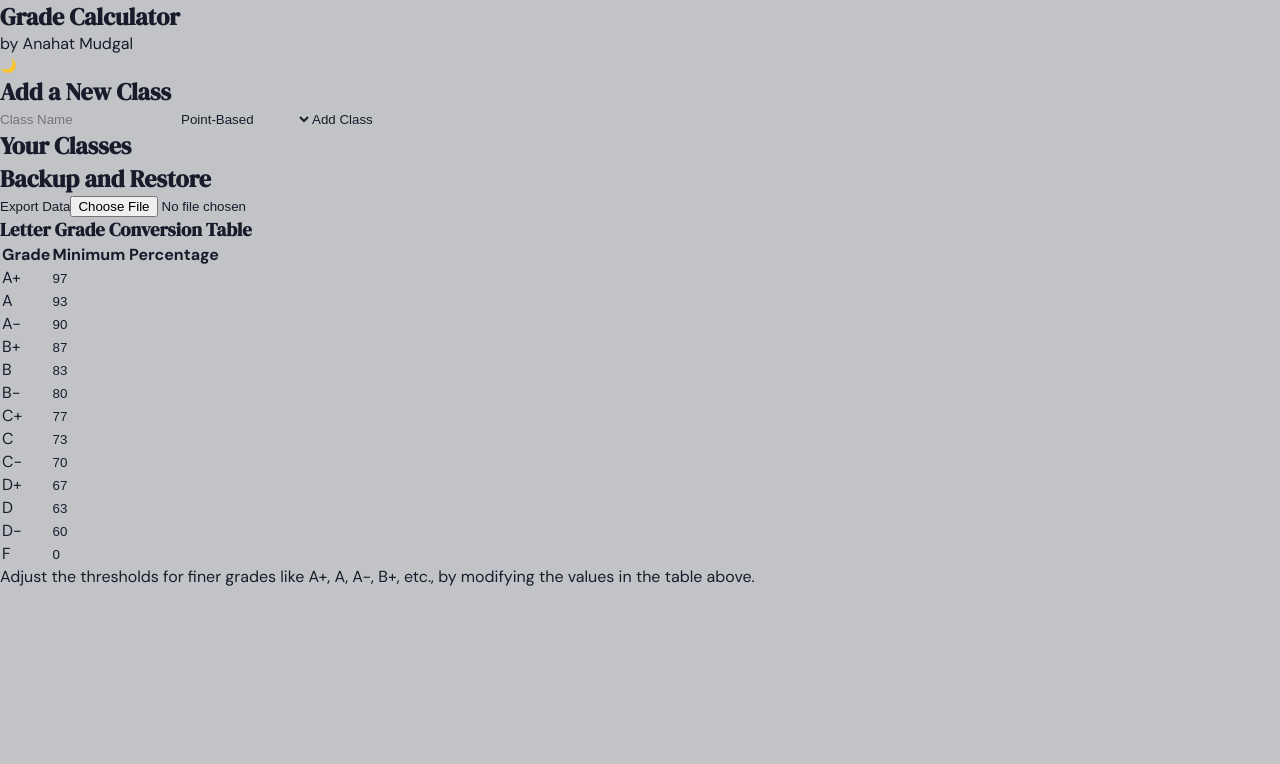
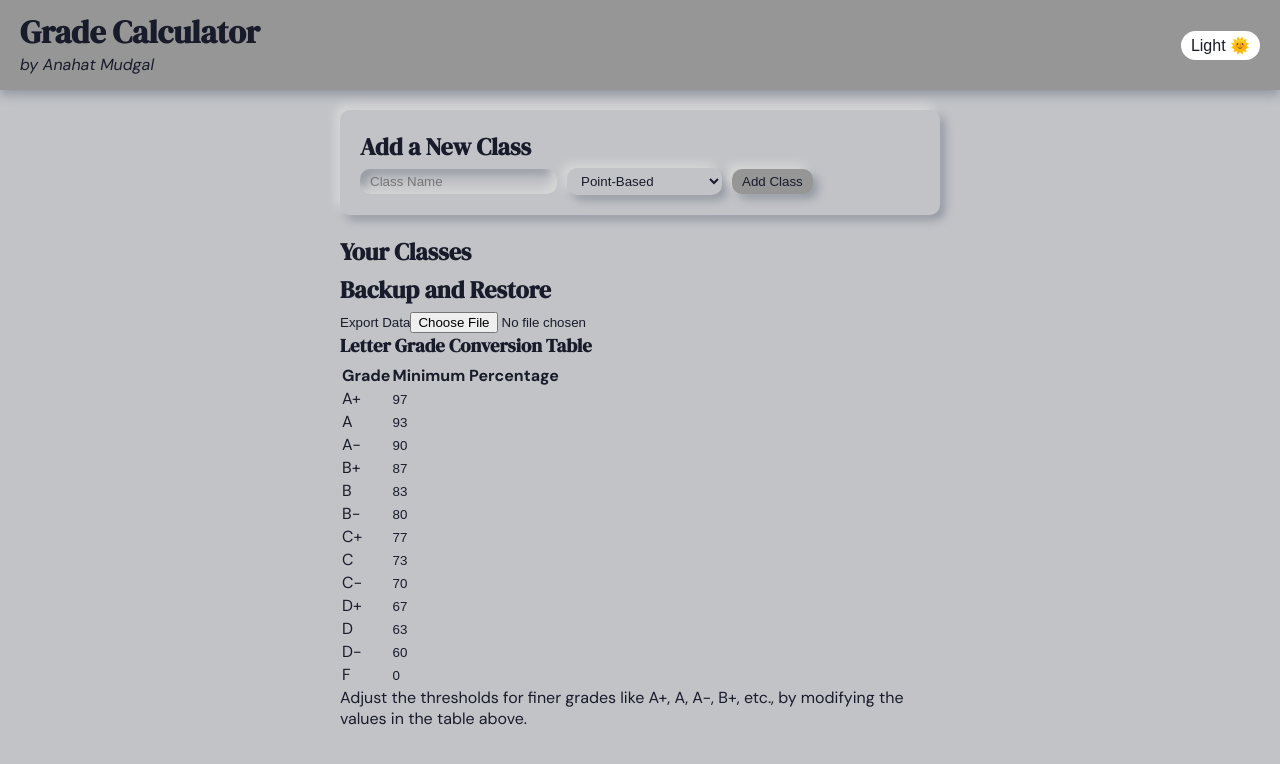
Before and after one commit to AnahatM/Grade-Calculator, a React (Vite) app: page / in a window 1280 px wide. Shown: the top 764 px of the page. Built offline with nearby package versions, Linux system fonts and the light colour scheme.

Commit message:
Styling base

```diff
--- a/src/App.css
+++ b/src/App.css
@@ -0,0 +1,78 @@
+.neuromorphic {
+  box-shadow: -5px -5px 10px var(--shadow-light-color),
+    5px 5px 10px var(--shadow-dark-color);
+  border-radius: 10px;
+}
+
+.neuromorphic-inset {
+  box-shadow: inset -5px -5px 10px var(--shadow-light-color),
+    inset 5px 5px 10px var(--shadow-dark-color);
+  border-radius: 10px;
+}
+
+.app {
+  display: flex;
+  flex-direction: column;
+  align-items: center;
+}
+
+.app main {
+  max-width: 600px;
+}
+
+/* Navbar Styling */
+nav {
+  width: 100%;
+  padding: 10px 20px;
+  display: flex;
+  flex-direction: row;
+  justify-content: space-between;
+  align-items: center;
+  margin-bottom: 20px;
+
+  background: var(--accent-color);
+  box-shadow: 0px 5px 10px var(--shadow-dark-color);
+}
+
+nav header h1 {
+  margin-bottom: 0;
+
+  font-size: 24pt;
+}
+
+nav header p {
+  margin-bottom: 5px;
+
+  font-size: 12pt;
+  font-style: italic;
+}
+
+nav button {
+  padding: 5px 10px;
+  border-radius: 25px;
+
+  background: var(--primary-color);
+  color: var(--inverse-primary-color);
+  font-size: 12pt;
+}
+
+/* Add Class Section */
+.add-class-form {
+  padding: 20px;
+  margin-bottom: 20px;
+}
+
+.add-class-form input {
+  padding: 5px 10px;
+}
+
+.add-class-form select {
+  padding: 5px 10px;
+  margin-left: 10px;
+}
+
+.add-class-form button {
+  padding: 5px 10px;
+  margin-left: 10px;
+  background-color: var(--accent-color);
+}
--- a/src/App.tsx
+++ b/src/App.tsx
@@ -1,4 +1,3 @@
-import { useTheme } from "./hooks/useTheme";
 import { useClasses } from "./hooks/useClasses.ts";
 import AddClassForm from "./components/AddClassForm.tsx";
 import ClassTabs from "./components/ClassTabs.tsx";
@@ -8,9 +7,9 @@ import CategoryWeightedClass from "./components/CategoryWeightedClass";
 import GradeScale from "./components/GradeScale";
 
 import "./App.css";
+import Header from "./components/Header.tsx";
 
 export default function App() {
-  const { theme, toggleTheme } = useTheme();
   const {
     classes,
     activeClassIndex,
@@ -38,14 +37,9 @@ export default function App() {
   };
 
   return (
-    <div className="App">
-      <nav>
-        <header>
-          <h1>Grade Calculator</h1>
-          <p>by Anahat Mudgal</p>
-        </header>
-        <button onClick={toggleTheme}>{theme === "light" ? "🌙" : "🌞"}</button>
-      </nav>
+    <>
+      <Header />
+      <div className="app">
         <main>
           <AddClassForm addClass={addClass} />
           <ClassTabs
@@ -78,5 +72,6 @@ export default function App() {
           <GradeScale gradeScale={gradeScale} setGradeScale={() => {}} />
         </main>
       </div>
+    </>
   );
 }
--- a/src/components/AddClassForm.tsx
+++ b/src/components/AddClassForm.tsx
@@ -17,24 +17,28 @@ export default function AddClassForm({ addClass }: AddClassFormProps) {
   };
 
   return (
-    <div>
+    <div className="add-class-form neuromorphic">
       <h2>Add a New Class</h2>
       <input
         type="text"
         placeholder="Class Name"
         value={newClassName}
         onChange={(e) => setNewClassName(e.target.value)}
+        className="neuromorphic-inset"
       />
       <select
         value={newClassType}
         onChange={(e) =>
           setNewClassType(e.target.value as "point-based" | "category-weighted")
         }
+        className="neuromorphic"
       >
         <option value="point-based">Point-Based</option>
         <option value="category-weighted">Category-Weighted</option>
       </select>
-      <button onClick={handleAddClass}>Add Class</button>
+      <button onClick={handleAddClass} className="neuromorphic">
+        Add Class
+      </button>
     </div>
   );
 }
--- /dev/null
+++ b/src/components/Header.tsx
@@ -0,0 +1,17 @@
+import { useTheme } from "../hooks/useTheme";
+
+export default function Header() {
+  const { theme, toggleTheme } = useTheme();
+
+  return (
+    <nav>
+      <header>
+        <h1>Grade Calculator</h1>
+        <p>by Anahat Mudgal</p>
+      </header>
+      <button onClick={toggleTheme}>
+        {theme === "light" ? "Light 🌞" : "Dark 🌚"}
+      </button>
+    </nav>
+  );
+}
--- a/src/index.css
+++ b/src/index.css
@@ -2,14 +2,22 @@
 
 :root {
   --background-color: #c1c3c7;
+  --shadow-light-color: #d6d6d6;
+  --shadow-dark-color: #9398a1;
   --text-color: #181b2a;
   --primary-color: #ffffff;
+  --inverse-primary-color: #181b2a;
+  --accent-color: #969696;
 }
 
 [data-theme="dark"] {
   --background-color: #181b2a;
+  --shadow-light-color: #25293b;
+  --shadow-dark-color: #0e101a;
   --text-color: #dcdfe4;
   --primary-color: #ffffff;
+  --inverse-primary-color: #181b2a;
+  --accent-color: #575757;
 }
 
 * {
@@ -37,6 +45,8 @@ h3,
 h4,
 h5,
 h6 {
+  margin-bottom: 5px;
+
   font-family: "DM Serif Display", serif;
   font-weight: 600;
 }
```
Lines whose indentation alone changed are shown as unchanged.
